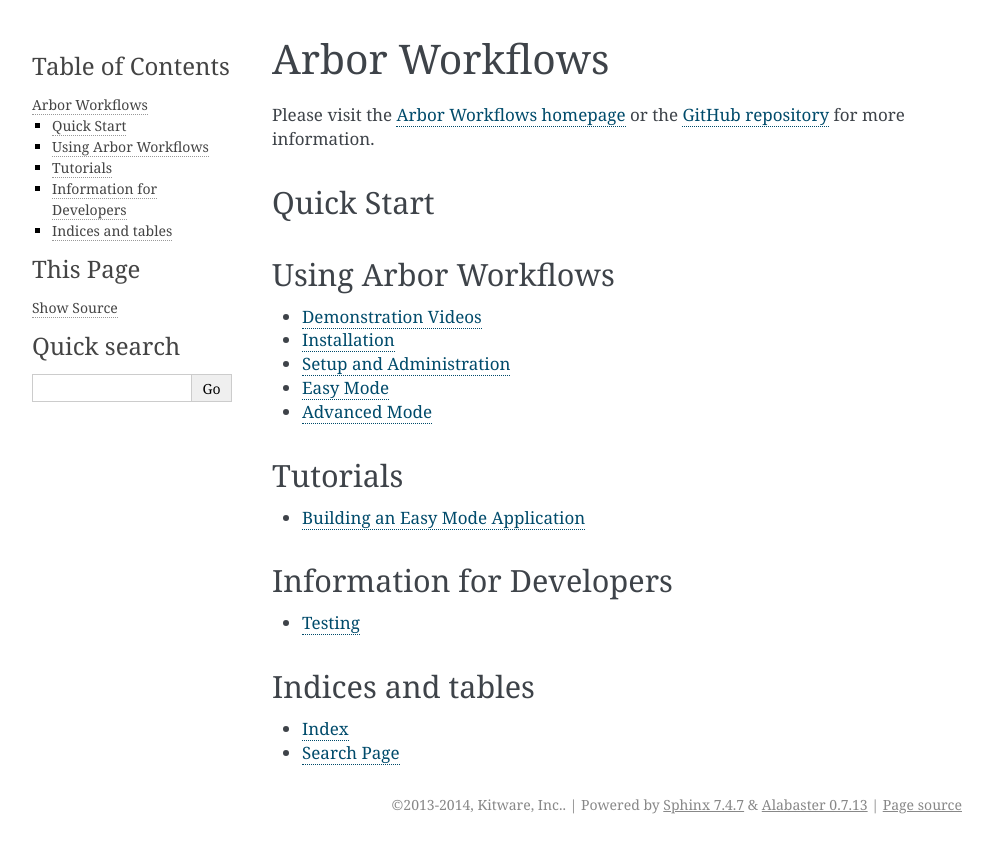
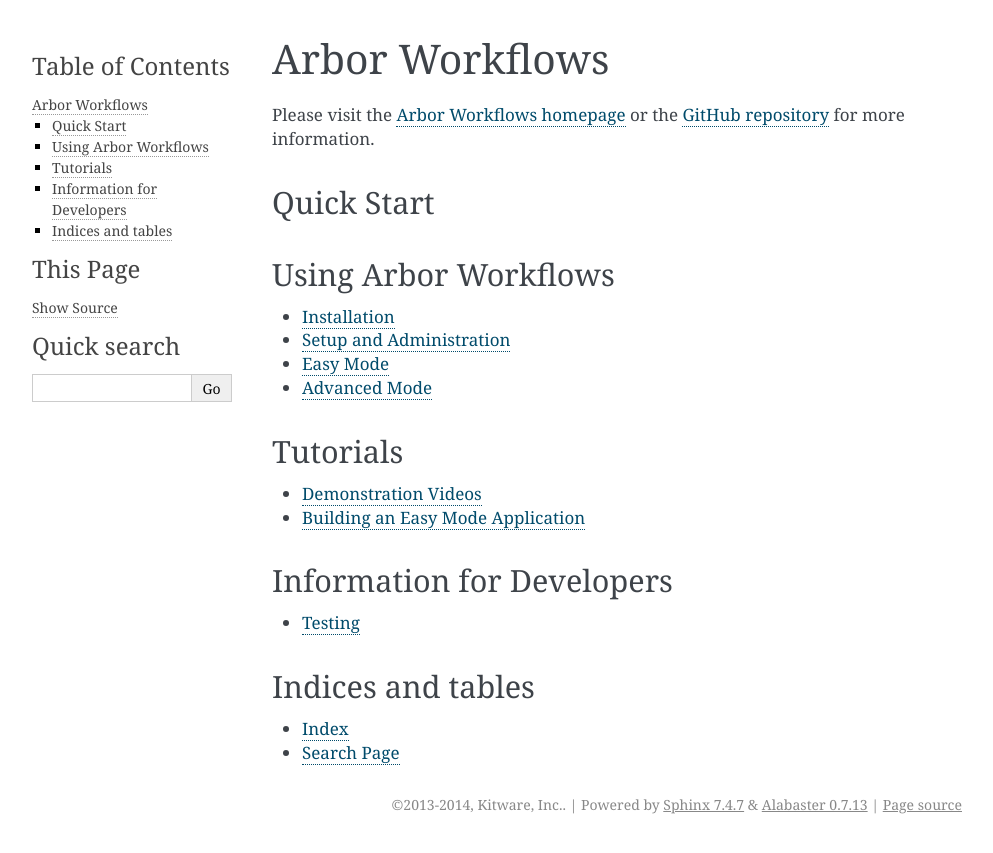
Before and after one commit to arborworkflows/ArborWebApps, a Sphinx documentation site: the page built from docs/index.rst, in a window 1280 px wide. Shown: the top 853 px of the page, without its empty margins (148-1141 px from the left). Built offline with Sphinx 7.4.7, drawn with Linux system fonts in a browser that asks for light colours; the version number could not be read and is left out; part of the change alters nothing that is shown.

```diff
--- a/docs/index.rst
+++ b/docs/index.rst
@@ -24,7 +24,6 @@ Using Arbor Workflows
 .. toctree::
     :maxdepth: 2
 
-    videos
     installation
     setup
     easy-mode
@@ -36,6 +35,7 @@ Tutorials
 .. toctree::
     :maxdepth: 2
 
+    videos
     building-an-easy-mode-app
 
 Information for Developers
```
